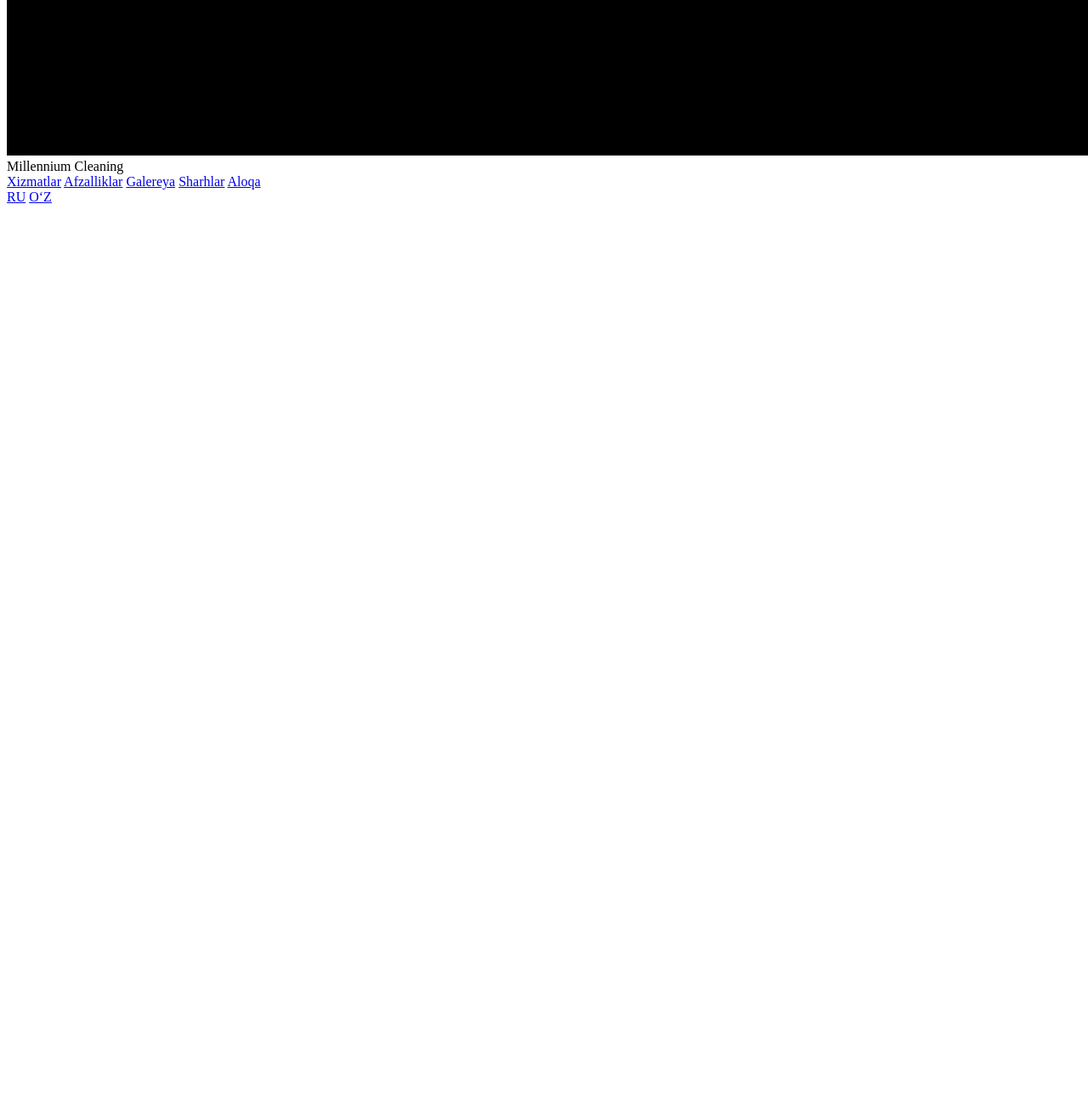
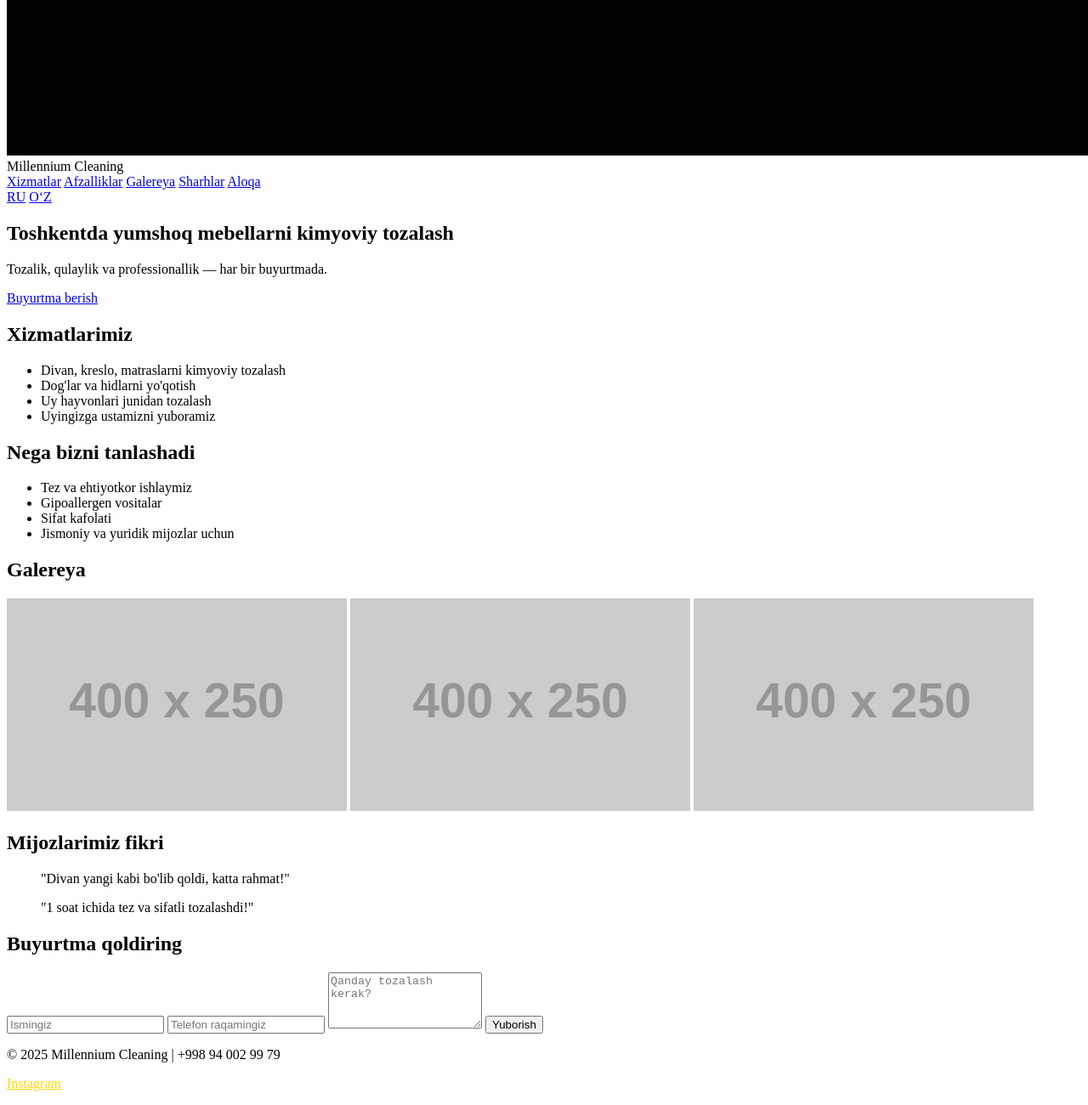
Before and after one commit to Millennium-Cleaning/Millennium-Cleaning-site, a plain HTML site: page index-uz.html in a window 1280 px wide. Shown: the part 1825-3125 px from the top of the page at 85% size. Before the commit the page ends 2074 px from the top, so only its background shows below. Drawn offline with Linux system fonts and the light colour scheme; placeholder pictures from the web are drawn by us.

Commit message:
Add files via upload

```diff
--- a/index-uz.html
+++ b/index-uz.html
@@ -1,3 +1,4 @@
+
 <!DOCTYPE html>
 <html lang="uz">
 <head>
@@ -25,5 +26,61 @@
       </div>
     </nav>
   </header>
+
+  <section class="hero">
+    <h1>Toshkentda yumshoq mebellarni kimyoviy tozalash</h1>
+    <p>Tozalik, qulaylik va professionallik — har bir buyurtmada.</p>
+    <a href="#contact" class="btn">Buyurtma berish</a>
+  </section>
+
+  <section id="services">
+    <h2>Xizmatlarimiz</h2>
+    <ul>
+      <li>Divan, kreslo, matraslarni kimyoviy tozalash</li>
+      <li>Dog'lar va hidlarni yo'qotish</li>
+      <li>Uy hayvonlari junidan tozalash</li>
+      <li>Uyingizga ustamizni yuboramiz</li>
+    </ul>
+  </section>
+
+  <section id="features">
+    <h2>Nega bizni tanlashadi</h2>
+    <ul>
+      <li>Tez va ehtiyotkor ishlaymiz</li>
+      <li>Gipoallergen vositalar</li>
+      <li>Sifat kafolati</li>
+      <li>Jismoniy va yuridik mijozlar uchun</li>
+    </ul>
+  </section>
+
+  <section id="gallery">
+    <h2>Galereya</h2>
+    <div class="gallery">
+      <img src="https://via.placeholder.com/400x250?text=Oldin+va+keyin+1" alt="Oldin va keyin 1">
+      <img src="https://via.placeholder.com/400x250?text=Oldin+va+keyin+2" alt="Oldin va keyin 2">
+      <img src="https://via.placeholder.com/400x250?text=Oldin+va+keyin+3" alt="Oldin va keyin 3">
+    </div>
+  </section>
+
+  <section id="testimonials">
+    <h2>Mijozlarimiz fikri</h2>
+    <blockquote>"Divan yangi kabi bo'lib qoldi, katta rahmat!"</blockquote>
+    <blockquote>"1 soat ichida tez va sifatli tozalashdi!"</blockquote>
+  </section>
+
+  <section id="contact">
+    <h2>Buyurtma qoldiring</h2>
+    <form>
+      <input type="text" placeholder="Ismingiz" required />
+      <input type="tel" placeholder="Telefon raqamingiz" required />
+      <textarea rows="4" placeholder="Qanday tozalash kerak?"></textarea>
+      <button type="submit">Yuborish</button>
+    </form>
+  </section>
+
+  <footer>
+    <p>&copy; 2025 Millennium Cleaning | +998 94 002 99 79</p>
+    <p><a href="https://www.instagram.com/millenniumcleaninguz" target="_blank" style="color: #FFD700;">Instagram</a></p>
+  </footer>
 </body>
 </html>
```
